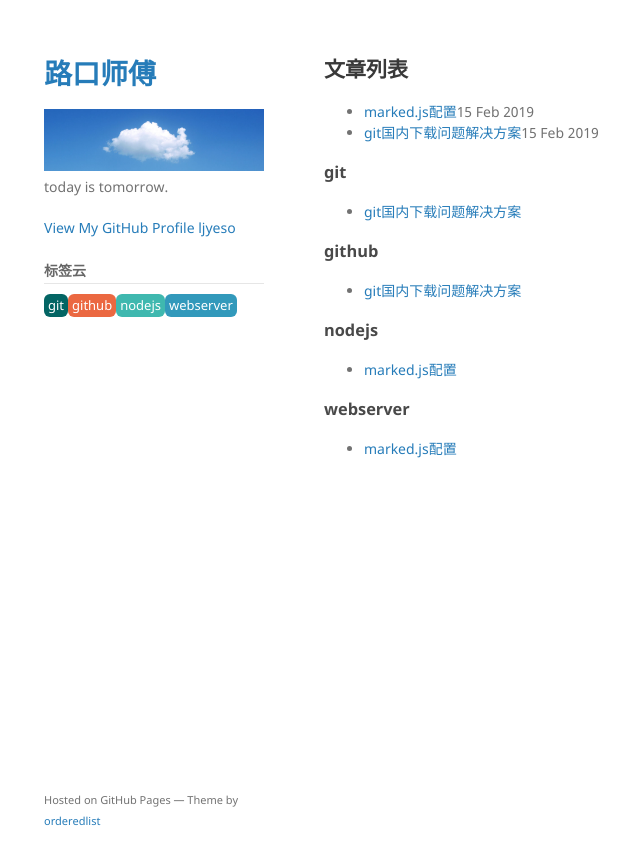
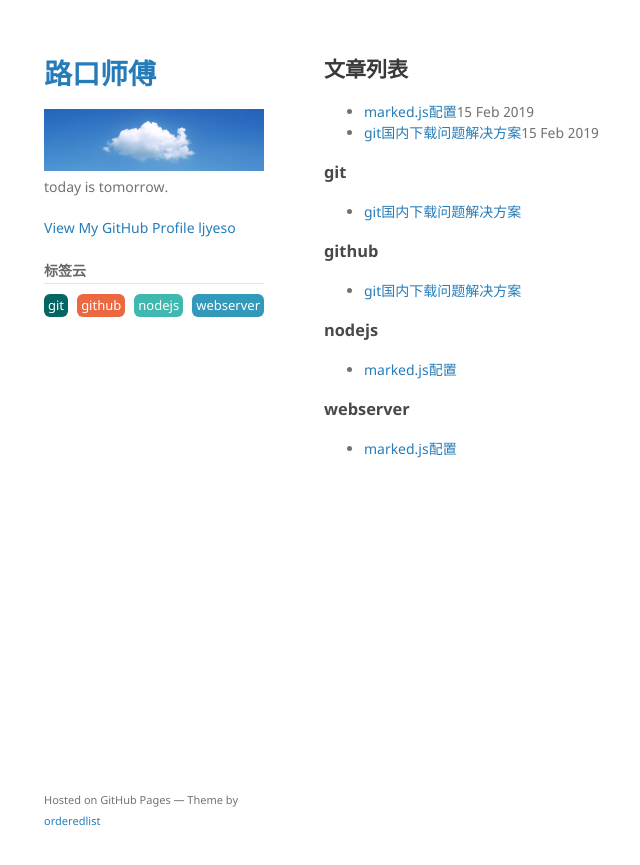
Before and after one commit to ljyeso/ljyeso.github.io, a Jekyll site: the page built from index.md, in a window 1280 px wide. Shown: the top 865 px of the page, without its empty margins (166-806 px from the left). Built offline with Jekyll 4.4.1, drawn with Linux system fonts in a browser that asks for light colours; comment, search, counter and statistics services are not loaded.

Commit message:
Signed-off-by: ljyeso <ljyes@outlook.com>

```diff
--- a/_sass/jekyll-theme-minimal.scss
+++ b/_sass/jekyll-theme-minimal.scss
@@ -213,9 +213,9 @@ footer {
     width:auto;
   }
 
-  // header {
-  //   padding-right:320px;
-  // }
+  header {
+    padding-right:320px;
+  }
 
   section {
     border:1px solid #e5e5e5;
--- a/assets/css/style.scss
+++ b/assets/css/style.scss
@@ -6,7 +6,7 @@
 /*标签云*/
 .cloud { width: 100%; clear: both; overflow: hidden }
 .cloud h3 { font-size: 14px; color: #666; border-bottom: 1px solid #E6E6E6; padding: 5px 0; margin-bottom: 10px }
-.cloud ul { display: flex; flex-flow: row wrap; justify-content:flex-start; padding-left: 0;}
+.cloud ul { display: flex; flex-flow: row wrap; justify-content:space-between; padding-left: 0;}
 .cloud ul li { font-size: 13px; display: inline-block; padding: 2px 4px; margin-bottom: 5px; border-radius: 6px; background: #999; transition: all 0.5s; }
 .cloud ul li a { color: #FFF }
 .cloud ul li:nth-child(8n-7) { background: #8A9B0F }
@@ -34,7 +34,4 @@
   .link {
     display: none;
   }
-  .cloud ul{
-    justify-content:space-between;
-  }
 }
```
